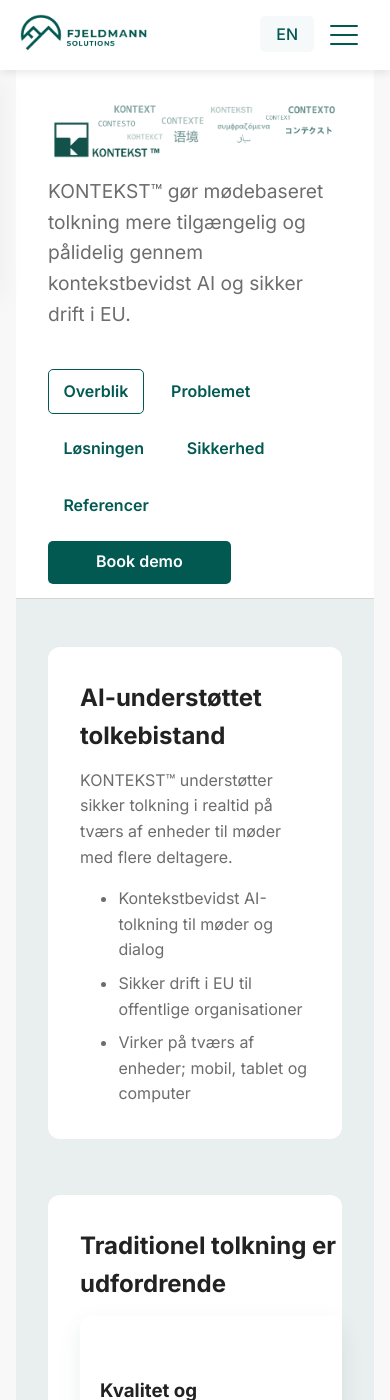
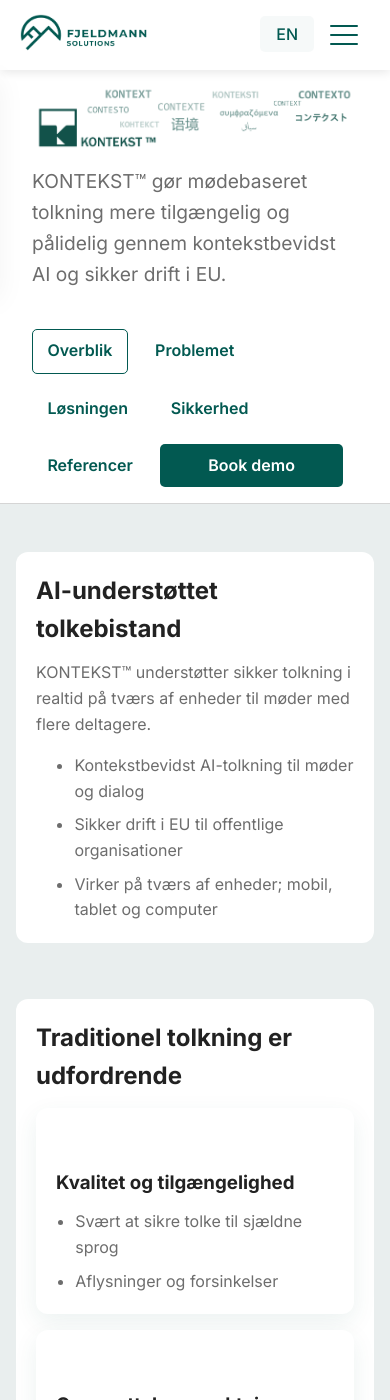
Before and after one commit to Fjeldmann/fjeldmann.github.io, a Jekyll site: the page built from _da/kontekst.md, in a window 390 px wide and 1400 px high. Built offline with Jekyll 4.4.1, drawn with Linux system fonts in a browser that asks for light colours.

Commit message:
Fix product page mobile spacing

```diff
--- a/_includes/product-page.html
+++ b/_includes/product-page.html
@@ -285,7 +285,8 @@
         </div>
         {% endif %}
 
-        <div class="container product-section" id="product-cta">
+        <div class="container" id="product-cta">
+            <div class="product-section">
                 <div class="product-cta-panel">
                     {% if page.product_cta_title %}
                     <h2>{{ page.product_cta_title }}</h2>
@@ -303,6 +304,7 @@
                     <a class="btn-primary" href="{{ product_mailto }}">{{ product_cta_label }}</a>
                 </div>
             </div>
+        </div>
 
 
     </section>
--- a/assets/css/main.scss
+++ b/assets/css/main.scss
@@ -1680,6 +1680,13 @@ body::before {
     margin-bottom: 0.75rem;
 }
 
+.product-page .product-section h2,
+.product-page .product-section h3,
+.product-card-title {
+    overflow-wrap: anywhere;
+    hyphens: auto;
+}
+
 .product-page .product-section p,
 .product-page .product-section ul,
 .product-page .product-section ol {
@@ -1707,6 +1714,13 @@ body::before {
 .product-grid {
     display: grid;
     gap: 1rem;
+}
+
+.product-grid > *,
+.product-problem-layout > *,
+.product-solution-layout > *,
+.product-security-layout > * {
+    min-width: 0;
 }
 
 .product-grid--groups,
@@ -1941,8 +1955,13 @@ body::before {
 
 @media screen and (max-width: 768px) {
     .product-shell {
-        margin: 1rem;
+        margin: 0;
         border-radius: 12px;
+    }
+
+    .content-section.product-page {
+        padding-left: 0;
+        padding-right: 0;
     }
 
     .product-quicknav-booking {
@@ -1950,8 +1969,18 @@ body::before {
     }
 
     .product-page .container {
-        padding-left: 0;
-        padding-right: 0;
+        padding-left: 1rem;
+        padding-right: 1rem;
+    }
+
+    .product-page .product-section {
+        padding: 1.5rem;
+    }
+}
+
+@media screen and (max-width: 480px) {
+    .product-page .product-section {
+        padding: 1.25rem;
     }
 }
 
```
Lines whose indentation alone changed are shown as unchanged.
